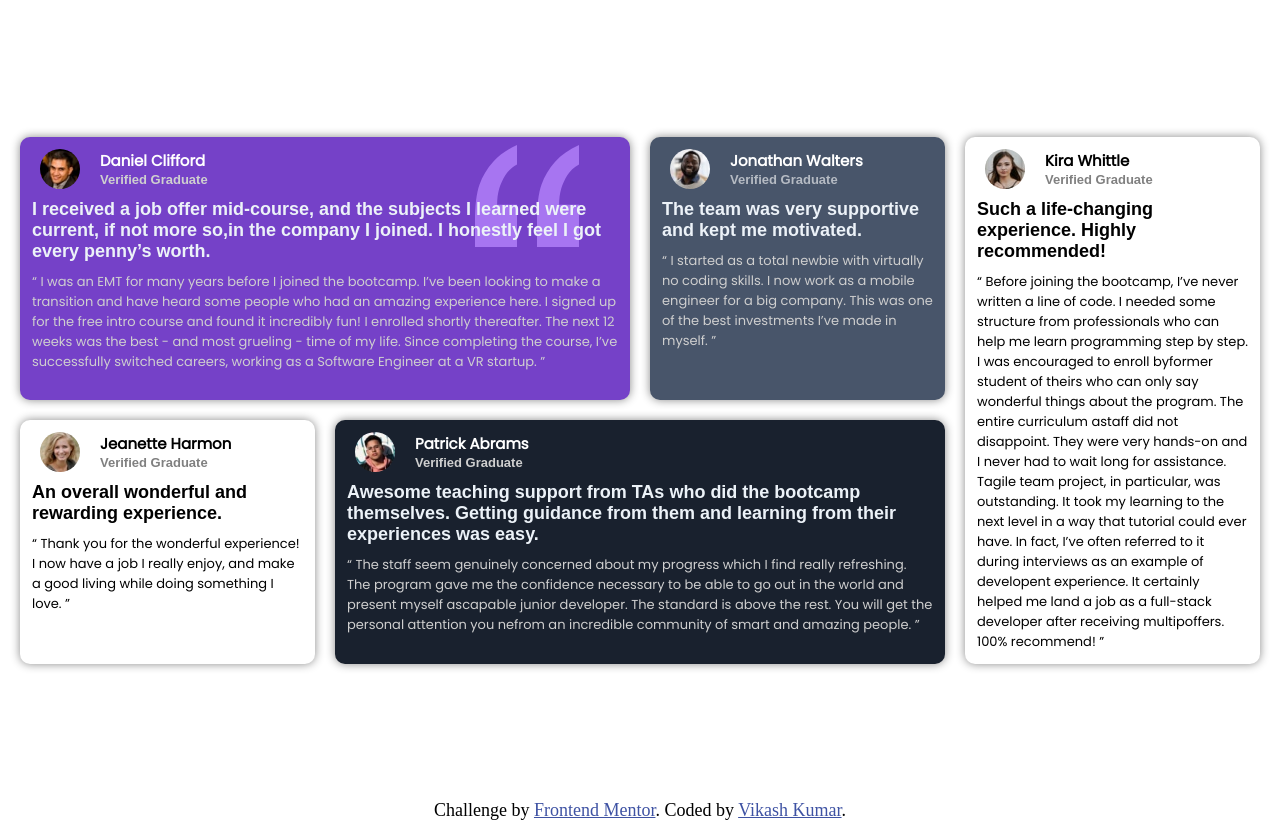
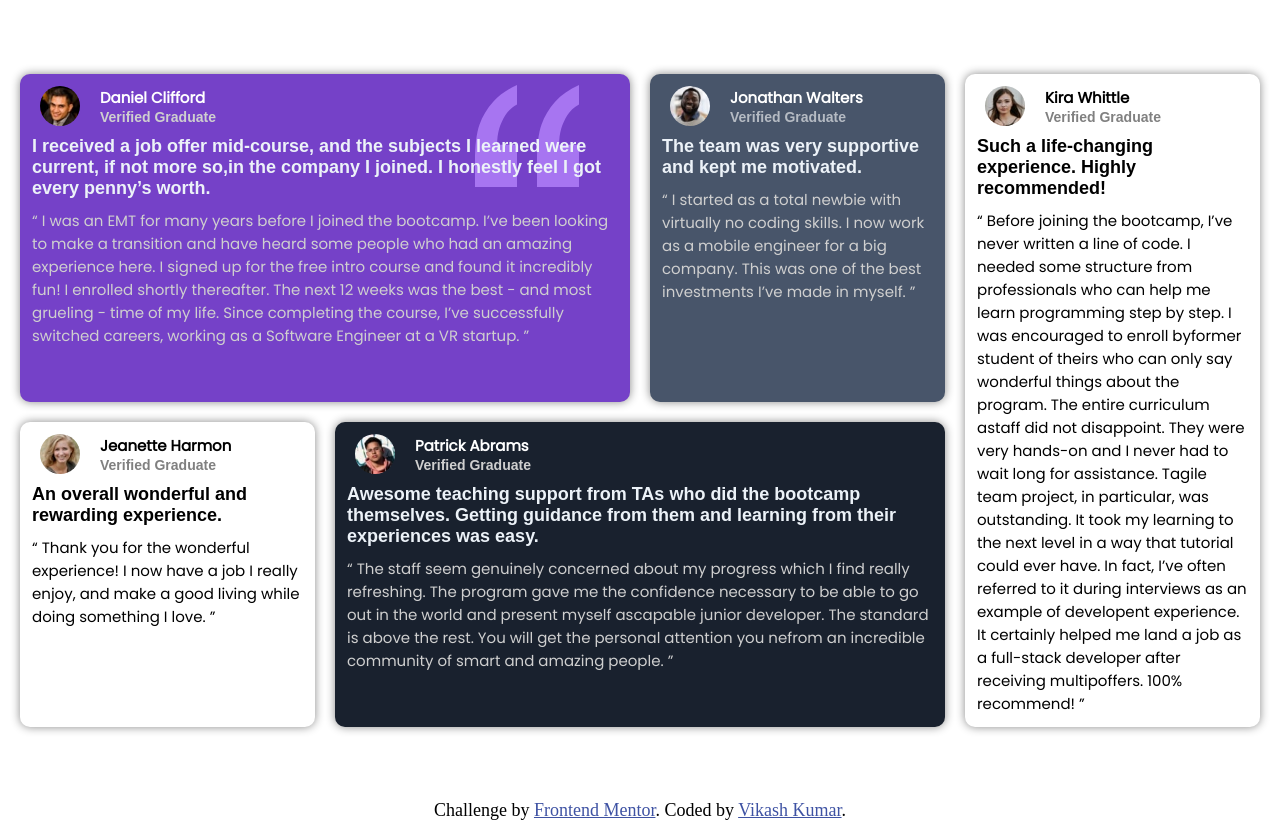
Before and after one commit to Vikash-Kumar-100/grid-1.github.io, a plain HTML site: page index.html in a window 1280 px wide. Drawn offline with Linux system fonts and the light colour scheme.

Commit message:
font size increase
Here i changed font size

```diff
--- a/index.html
+++ b/index.html
@@ -6,7 +6,7 @@
 	<title>Document</title>
 	<style type="text/css">
 
-	@import url('https://fonts.googleapis.com/css2?family=Poppins&display=swap');
+		@import url('https://fonts.googleapis.com/css2?family=Poppins&display=swap');
 
 	.attribution { font-size: 1.8rem; text-align: center; }
     	.attribution a { color: hsl(228, 45%, 44%); }
@@ -83,7 +83,7 @@
     		font-size: 1.5rem;
     	}
     	span{
-    		font-size: 1.3rem;
+    		font-size: 1.4rem;
     		font-family: sans-serif;
     		font-weight: bold;
     	}
@@ -114,7 +114,7 @@
     	}
 
     	.card p{
-    		font-size: 1.3rem;
+    		font-size: 1.5rem;
     		font-family: poppins;
     		margin-top: 10px;
     	}
```
